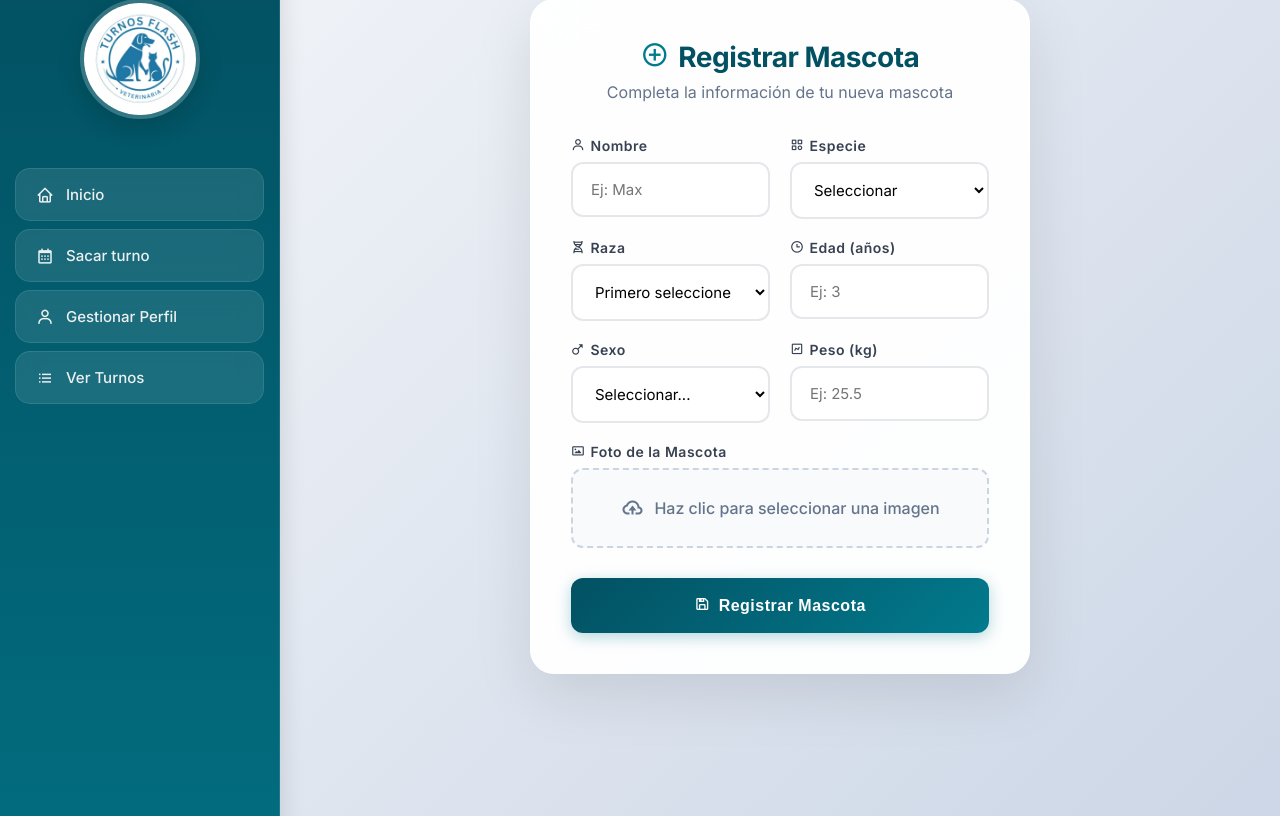
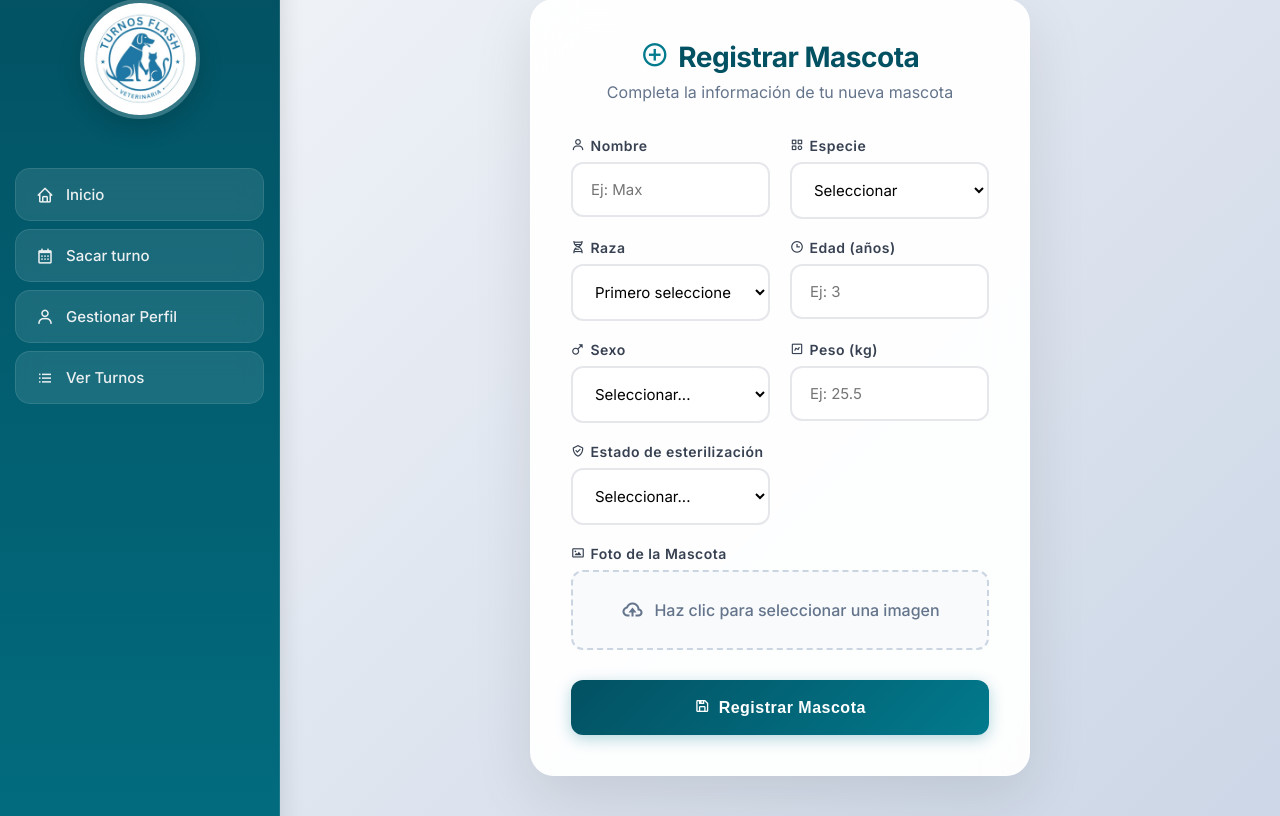
Before and after one commit to Byfrickxer07/veterinaria_2.0, a PHP site: page /registrar_mascota.php in a window 1280 px wide. Shown: the part 41-857 px from the top of the page. Run offline with PHP 8.4, Linux system fonts and the light colour scheme; some libraries are stand-ins or nearby versions.

Commit message:
cambio en el registro de mascotas

```diff
--- a/registrar_mascota.php
+++ b/registrar_mascota.php
@@ -617,7 +617,14 @@ if ($_SERVER['REQUEST_METHOD'] == 'POST' && isset($_POST['action'])) {
                                oninput="validarPeso(this)">
                     </div>
 
-
+                    <div class="form-group">
+                        <label for="esterilizado"><i class='bx bx-check-shield' style="margin-right: 5px;"></i>Estado de esterilización</label>
+                        <select id="esterilizado" name="esterilizado" required>
+                            <option value="" disabled selected>Seleccionar...</option>
+                            <option value="1">Sí</option>
+                            <option value="0">No</option>
+                        </select>
+                    </div>
 
                     <div class="form-group full-width">
                         <label for="foto"><i class='bx bx-image' style="margin-right: 5px;"></i>Foto de la Mascota</label>
```
